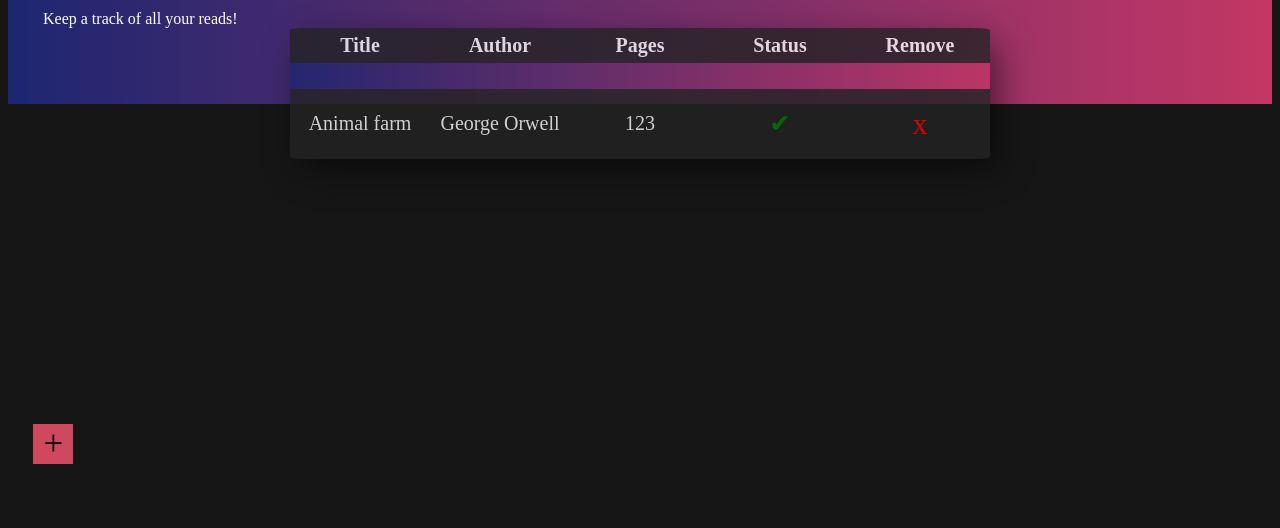
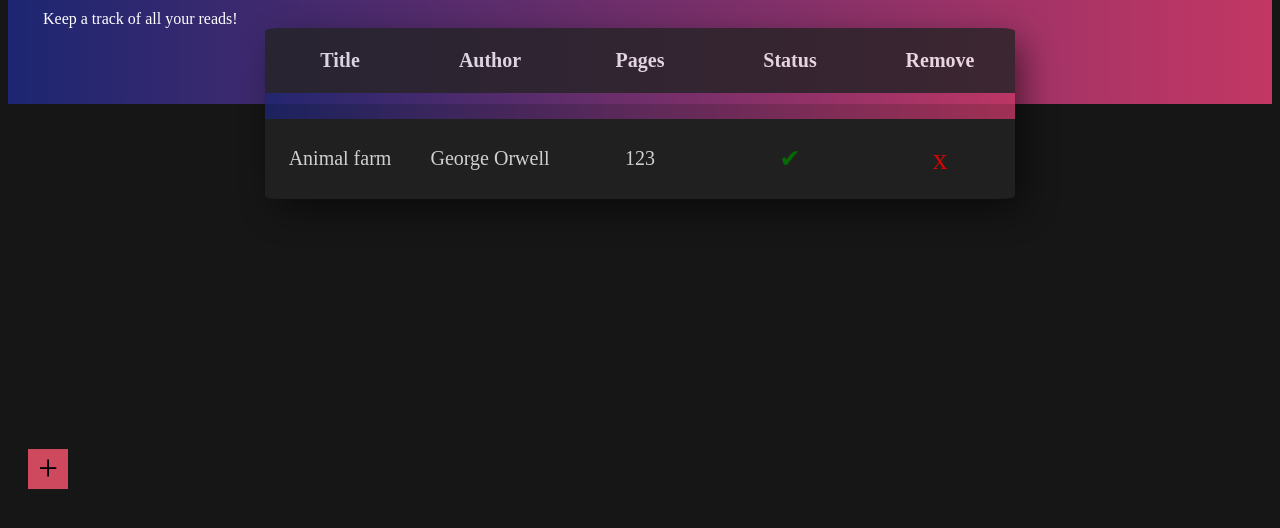
Before and after one commit to roshaan005/library, a plain HTML site: page index.html in a window 1280 px wide. Shown: the part 154-682 px from the top of the page. Drawn offline with Linux system fonts and the light colour scheme.

Commit message:
updated table width and improved design

```diff
--- a/styles.css
+++ b/styles.css
@@ -70,7 +70,7 @@ body{
 }
 
 #check{
-    width:50px;
+    width:90px;
     height:30px;
 }
 #submit{
@@ -95,7 +95,7 @@ body{
 }
 .main{
     margin:auto;
-    width:700px;
+    width:750px;
     background-color:rgb(35, 35, 36);
     color:white;
     font-size:20px;
@@ -106,7 +106,7 @@ body{
     -moz-box-shadow: 9px 12px 36px -3px rgba(0,0,0,0.7);
     table-layout: fixed;
     border-radius: 2%;
-    font-family: 'Amiri', serif;
+
 
 }
 td{
@@ -115,9 +115,10 @@ td{
 }
 .row{
     text-align: center;
-    height:70px;
+    height:80px;
     font-size:20px;
     overflow-wrap: break-word;
+
 }
 .invisible{
     background: -webkit-linear-gradient(to right, #1D2671, #C33764);  /* Chrome 10-25, Safari 5.1-6 */
@@ -125,7 +126,8 @@ td{
     height:26px;
 }
 .head{
-    height:35px;
+    height:65px;
+    font-size: 20px;
 }
 #remove{
     font-size: 30px;
@@ -138,13 +140,15 @@ td{
   #new{
       width: 40px;
       height:40px;
+      position:absolute;
+      margin-top:250px;
+      margin-left:20px;
 
       background-color:rgb(206, 72, 94);
-      margin-top:21%;
-      margin-left:2%;
+
       text-align: center;
       font-size: 35px;
-      transition:width 2s,height, 3s,transform 4s;
+      transition:width 2s,height, 2s,transform 1s;
   }
  #new:hover{
         transform : rotate(180deg);
@@ -153,6 +157,9 @@ td{
         border-radius:50%;
         font-size: 40px;
         background-color:rgb(34, 34, 138);
-
+        color:plum
 
  }
+.read:hover{
+   font-size: 90px;
+}
```
